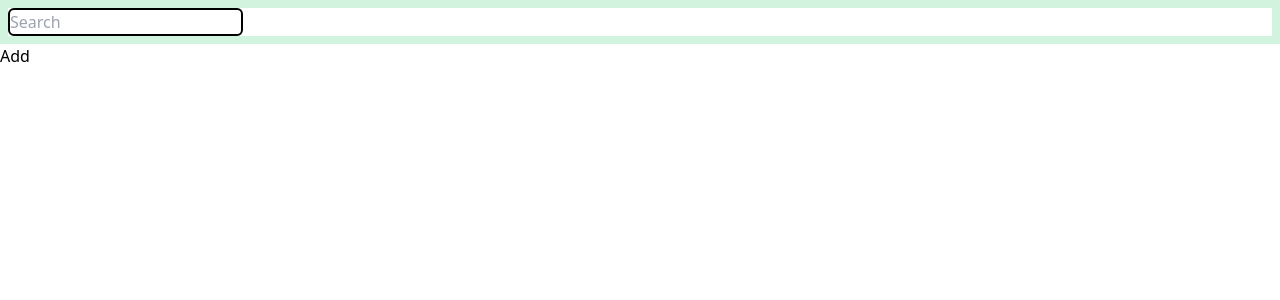
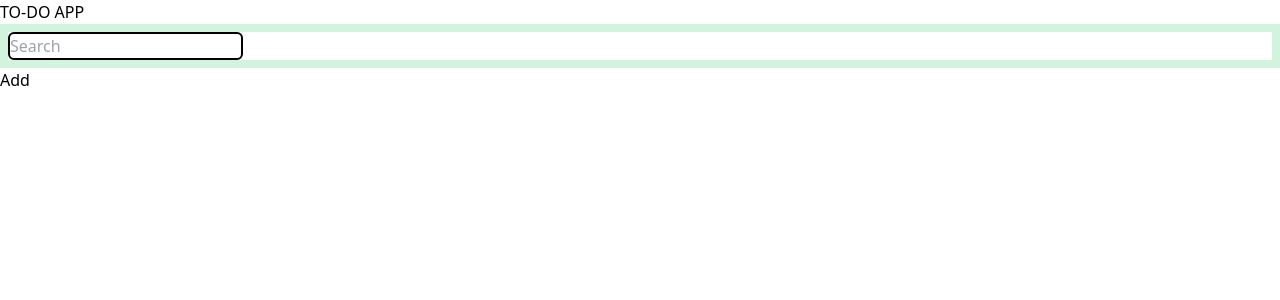
Before and after one commit to Rohit2099/task-management, a React (Vite) app: page / in a window 1280 px wide. Shown: the top 300 px of the page. Built offline with nearby package versions, Linux system fonts and the light colour scheme.

Commit message:
Nav bar with back navigation

```diff
--- a/src/components/App.jsx
+++ b/src/components/App.jsx
@@ -4,11 +4,13 @@ import Home from "./pages/Home";
 import AddTask from "./pages/AddTask";
 import EditTask from "./pages/EditTask";
 import Error from "./pages/Error";
+import NavBar from "./elements/NavBar";
 
 function App() {
     return (
         <TasksProvider>
             <BrowserRouter>
+                <NavBar />
                 <Routes>
                     <Route path="/" element={<Home />} />
                     <Route path="/add" element={<AddTask />} />
--- /dev/null
+++ b/src/components/Elements/NavBar.jsx
@@ -0,0 +1,25 @@
+import { useLocation, useNavigate } from "react-router-dom";
+
+const pathToTitleMap = {
+    "/add": "Add Task",
+    "": "TO-DO APP",
+    "/": "TO-DO APP",
+    "/edit": "Edit Task",
+};
+
+export default function NavBar() {
+    const location = useLocation();
+    const navigate = useNavigate();
+    const title = pathToTitleMap[location.pathname] ?? "Error";
+    const isHomePage = location.pathname === "" || location.pathname === "/";
+    return (
+        <div>
+            {!isHomePage && (
+                <button type="text" onClick={() => navigate(-1)}>
+                    Back button
+                </button>
+            )}
+            <span>{title}</span>
+        </div>
+    );
+}
```
